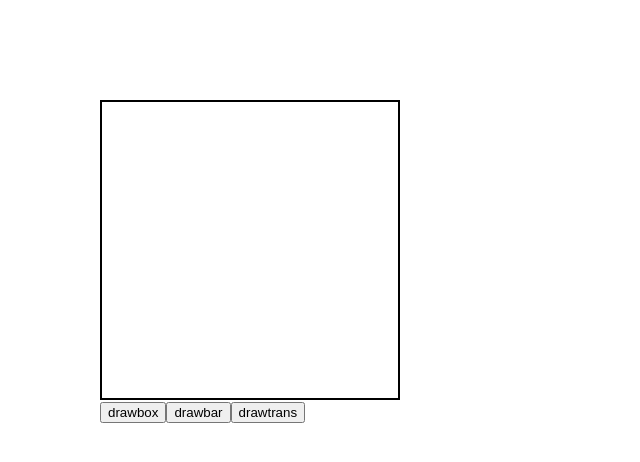
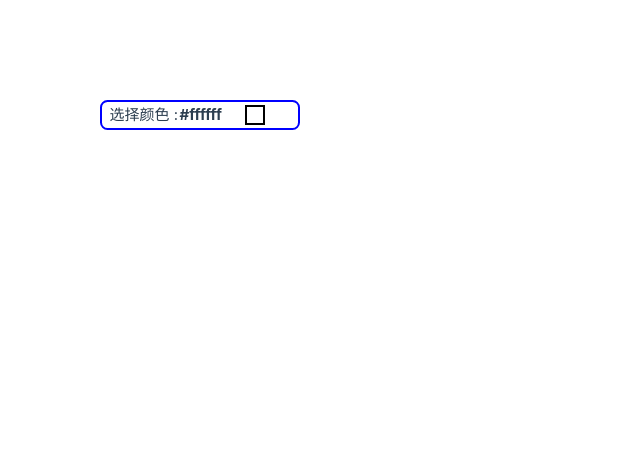
Before and after one commit to TsOrigami/MinatoUI--forVue3, a Vue app: page / in a window 1280 px wide. Shown: the top 462 px of the page, without its empty margins (0-640 px from the left). Built offline with nearby package versions, Linux system fonts and the light colour scheme.

Commit message:
ver 1.1.5

```diff
--- a/src/components/mt-colorPicker.vue
+++ b/src/components/mt-colorPicker.vue
@@ -1,27 +1,82 @@
 <script setup>
 
 //2024.8.8 没写完 颜色选择器
+//2024.8.9 没写完 差一个透明度
 
 import { defineModel, defineProps, ref, onMounted } from 'vue'
 
-const color = ref('blue')
+onMounted(()=>{
+    colorBox('red')
+    colorBar()
+    colorTrans()
+})
+
+const flag = ref(false)
+const color = ref('#ffffff')
+const stopHidden = ref(false)
+
+const vClickOutside = {
+    mounted(mt, binding) {
+        function eventHandler(e) {
+            if (mt.contains(e.target)) {
+                return false
+            }
+            // 如果绑定的参数是函数，正常情况也应该是函数，执行
+            if (binding.value && typeof binding.value === 'function') {
+                binding.value(e)
+            }
+        }
+        // 用于销毁前注销事件监听
+        mt.__click_outside__ = eventHandler
+        // 添加事件监听
+        document.addEventListener('click', eventHandler)
+    },
+    beforeUnmount(mt) {
+        // 移除事件监听
+        document.removeEventListener('click', mt.__click_outside__)
+        // 删除无用属性
+        delete mt.__click_outside__
+    }
+}
+
+const excColorPicker = () =>{
+    let element = document.getElementById('colorPicker')
+    if(flag.value) element.style.visibility = 'hidden'
+    else element.style.visibility = 'visible'
+    flag.value = !flag.value
+}
+
+const offColorPicker = () =>{
+    if( stopHidden.value ) {
+        stopHidden.value = false
+        return
+    }
+    flag.value = false
+    let element = document.getElementById('colorPicker')
+    element.style.visibility = 'hidden'
+}
 
 const colorBox = (color) => {
     // 底色填充，也就是（举例红色）到白色
     const canvas = document.getElementById("canvasBox")
     const ctx = canvas.getContext('2d')
+    ctx.canvas.willReadFrequently = true;
     const width = 200
-    canvas.style.left = - 30  + 1 +'px'
+
     canvas.style.position = 'absolute'
-    canvas.width = '260'
+    canvas.style.left = - 30  + 1 + 20 +'px'
+    canvas.style.top = 20 +'px'
+
+    canvas.width = '230'
     canvas.height = '200'
+
     // 底色填充，也就是（举例红色）到白色
     let gradientBase = ctx.createLinearGradient(30, 0, width+30, 0);
     gradientBase.addColorStop(1, color);
     gradientBase.addColorStop(0, 'rgba(255,255,255,1)');
     ctx.fillStyle = gradientBase;
     ctx.fillRect(30, 0, width, width);
-    // 第二次填充，黑色到透明
+    //第二次填充，黑色到透明
     let my_gradient1 = ctx.createLinearGradient(0, 0, 0, width);
     my_gradient1.addColorStop(0, 'rgba(0,0,0,0)');
     my_gradient1.addColorStop(1, 'rgba(0,0,0,1)');
@@ -32,11 +87,14 @@ const colorBox = (color) => {
 const colorBar = () =>{
     const canvas = document.getElementById("canvasBar")
     const ctx = canvas.getContext('2d')
+    ctx.canvas.willReadFrequently = true;
     const height = 200
 
-    canvas.style.left = 200 + 20 +'px'
     canvas.style.position = 'absolute'
-    canvas.style.top = '1px'
+    canvas.style.left = 240 +'px'
+    canvas.style.top = '20px'
+    canvas.style.border = '1px solid black'
+
     canvas.width = '20'
     canvas.height = '200'
 
@@ -56,11 +114,14 @@ const colorBar = () =>{
 const colorTrans = () =>{
     const canvas = document.getElementById("canvasTrans")
     const ctx = canvas.getContext('2d')
+    ctx.canvas.willReadFrequently = true;
     const width = 200
 
-    canvas.style.top = 200 + 20 +'px'
+    canvas.style.top = 200 + 40 +'px'
     canvas.style.position = 'absolute'
-    canvas.style.left = '1px'
+    canvas.style.left = '20px'
+    canvas.style.border = '1px solid black'
+
     canvas.width = '200'
     canvas.height = '20'
 
@@ -72,7 +133,6 @@ const colorTrans = () =>{
     ctx.fillRect(0, 0, width, 20);
 }
 
-
 const getRgbaAtBar = (event) => {
     let height = 200
     let pos = {
@@ -81,6 +141,11 @@ const getRgbaAtBar = (event) => {
     }
     const canvas = document.getElementById("canvasBar")
     const ctx = canvas.getContext('2d')
+    ctx.canvas.willReadFrequently = true;
+
+    const arrow = document.getElementById('sltBar')
+    sltBar.style.top = pos.y + 20 - 2 +'px'
+
     let imgData = ctx.getImageData(0, 0, 20, height);
     let data = imgData.data;
 
@@ -101,20 +166,30 @@ const getRgbaAtBar = (event) => {
 
     let exc_color = "#" + exc_color_1 + exc_color_2 + exc_color_3
     colorBox(exc_color)
+
+    let sltBox_arrow = document.getElementById('sltBox')
+    getExcRgbaAtBox(sltBox_arrow.offsetLeft, sltBox_arrow.offsetTop)
 }
 
 const getRgbaAtBox = (event) => {
     let height = 200
     let pos = {
-        'x': event.offsetX,
+        'x': event.offsetX - 30,
         'y': event.offsetY
     }
+    console.log(pos)
+    if(pos.x < 0) return
+
+    const arrow = document.getElementById('sltBox')
+    arrow.style.left = pos.x + 20 - 4 +'px'
+    arrow.style.top = pos.y + 20 - 4 +'px'
+
     const canvas = document.getElementById("canvasBox")
     const ctx = canvas.getContext('2d')
-    let imgData = ctx.getImageData(0, 0, height, height);
+    let imgData = ctx.getImageData(30, 0, height, height);
     let data = imgData.data;
 
-    let dataIndex = (pos.y + pos.x) * 4;
+    let dataIndex = (pos.x + pos.y * height) * 4;
 
     let real_data = [
                     data[dataIndex],
@@ -132,33 +207,163 @@ const getRgbaAtBox = (event) => {
     let exc_color = "#" + exc_color_1 + exc_color_2 + exc_color_3
     console.log(exc_color)
 
-    document.getElementById('colorPicker').style.backgroundColor = exc_color
+
+   let oldColor = '0x' + exc_color.replace(/#/g, '');
+   let newColor = '000000' + (0xFFFFFF - oldColor).toString(16);
+   arrow.style.borderColor =  '#'+ newColor.substring(newColor.length - 6, newColor.length);
+
+    document.getElementById('sltColor').style.backgroundColor = exc_color
+    document.getElementById('colorShow').style.backgroundColor = exc_color
+    color.value = exc_color
+
+
 }
 
+const getExcRgbaAtBox = (x, y) => {
+    let height = 200
+    let pos = {
+        'x': x - 20 + 4,
+        'y': y - 20 + 4
+    }
+    console.log(pos)
 
+    const canvas = document.getElementById("canvasBox")
+    const ctx = canvas.getContext('2d')
+    let imgData = ctx.getImageData(30, 0, height, height);
+    let data = imgData.data;
+
+    let dataIndex = (pos.x + pos.y * height) * 4;
+
+    let real_data = [
+                    data[dataIndex],
+                    data[dataIndex + 1],
+                    data[dataIndex + 2],
+                    (data[dataIndex + 3] / 255).toFixed(2)
+                ]
+    let exc_color_1 = real_data[0].toString(16)
+    if(exc_color_1.length == 1) exc_color_1 = '0' + exc_color_1
+    let exc_color_2 = real_data[1].toString(16)
+    if(exc_color_2.length == 1) exc_color_2 = '0' + exc_color_2
+    let exc_color_3 = real_data[2].toString(16)
+    if(exc_color_3.length == 1) exc_color_3 = '0' + exc_color_3
+
+    let exc_color = "#" + exc_color_1 + exc_color_2 + exc_color_3
+    console.log(exc_color)
+
+
+    const arrow = document.getElementById('sltBox')
+    let oldColor = '0x' + exc_color.replace(/#/g, '');
+    let newColor = '000000' + (0xFFFFFF - oldColor).toString(16);
+    arrow.style.borderColor =  '#'+ newColor.substring(newColor.length - 6, newColor.length);
+
+    document.getElementById('sltColor').style.backgroundColor = exc_color
+    document.getElementById('colorShow').style.backgroundColor = exc_color
+    color.value = exc_color
+}
 
 </script>
 
 <template>
     <div>
-        <div id="colorPicker" class="mainboard">
-            <canvas id="canvasBox" @click="getRgbaAtBox"></canvas>
+        <div class="colorPickerButton" @click="excColorPicker" v-click-outside="offColorPicker">
+            <div class="buttonAlt">选择颜色 :</div>
+            <div class="butttonColor">{{ color }}</div>
+            <div id="colorShow" class="buttonShow"></div>
+        </div>
+        <div id="colorPicker" class="mainboard" @click="stopHidden = true">
+            <div id="casvasBoxBoder" class="casvasBoxBoder"></div>
+            <canvas id="canvasBox" @mousedown="getRgbaAtBox"></canvas>
+            <div id="sltBox" class="sltBox"></div>
             <canvas id="canvasBar" @click="getRgbaAtBar"></canvas>
+            <div id="sltBar" class="sltBar"></div>
             <canvas id="canvasTrans"></canvas>
+            <div id="sltColor" class="sltColor"> </div>
         </div>
-
-        <button @click="colorBox(color)">drawbox</button>
-        <button @click="colorBar()">drawbar</button>
-        <button @click="colorTrans()">drawtrans</button>
     </div>
 </template>
 
 <style scoped>
 
+.colorPickerButton{
+    position: relative;
+    width: 200px;
+    height: 30px;
+    border: 2px solid blue;
+    border-radius: 7.5px;
+}
+
+.buttonAlt{
+    position: absolute;
+    left: 7.5px;
+    width: 80px;
+    height: 20px;
+    top: 3px;
+    line-height: 20px;
+}
+
+.butttonColor{
+    position: absolute;
+    left: 77.5px;
+    width: 50px;
+    height: 20px;
+    top: 3px;
+    line-height: 20px;
+    font-weight: bold;
+}
+
+.buttonShow{
+    position: absolute;
+    top: 3px;
+    left: 142.5px;
+    background-color: white;
+    border: 2px solid black;
+    height: 20px;
+    width: 20px;
+}
+
 .mainboard{
-    width: 300px;
+    position: absolute;
+    width: 300px ;
     height: 300px;
     border: 2px solid black;
+    visibility: hidden;
+}
+
+.sltBox{
+    width: 9px;
+    height: 9px;
+    border: 2px solid black;
+    position: absolute;
+    left: 21px;
+    top: 20px;
+}
+
+.casvasBoxBoder{
+    width: 201px;
+    height: 201px;
+    border: 1px solid black;
+    position: absolute;
+    left: 20.5px;
+    top: 19.5px;
+}
+
+.sltColor{
+    width: 22px;
+    height: 22px;
+    position: absolute;
+    left: 240px;
+    top: 240px;
+    border: 1px solid black;
+    background-color: white;
+}
+
+.sltBar{
+    width: 23.5px;
+    height: 5px;
+    position: absolute;
+    left: 239px;
+    top: 20px;
+    border: 1.5px solid black;
 }
 
 </style>
```
